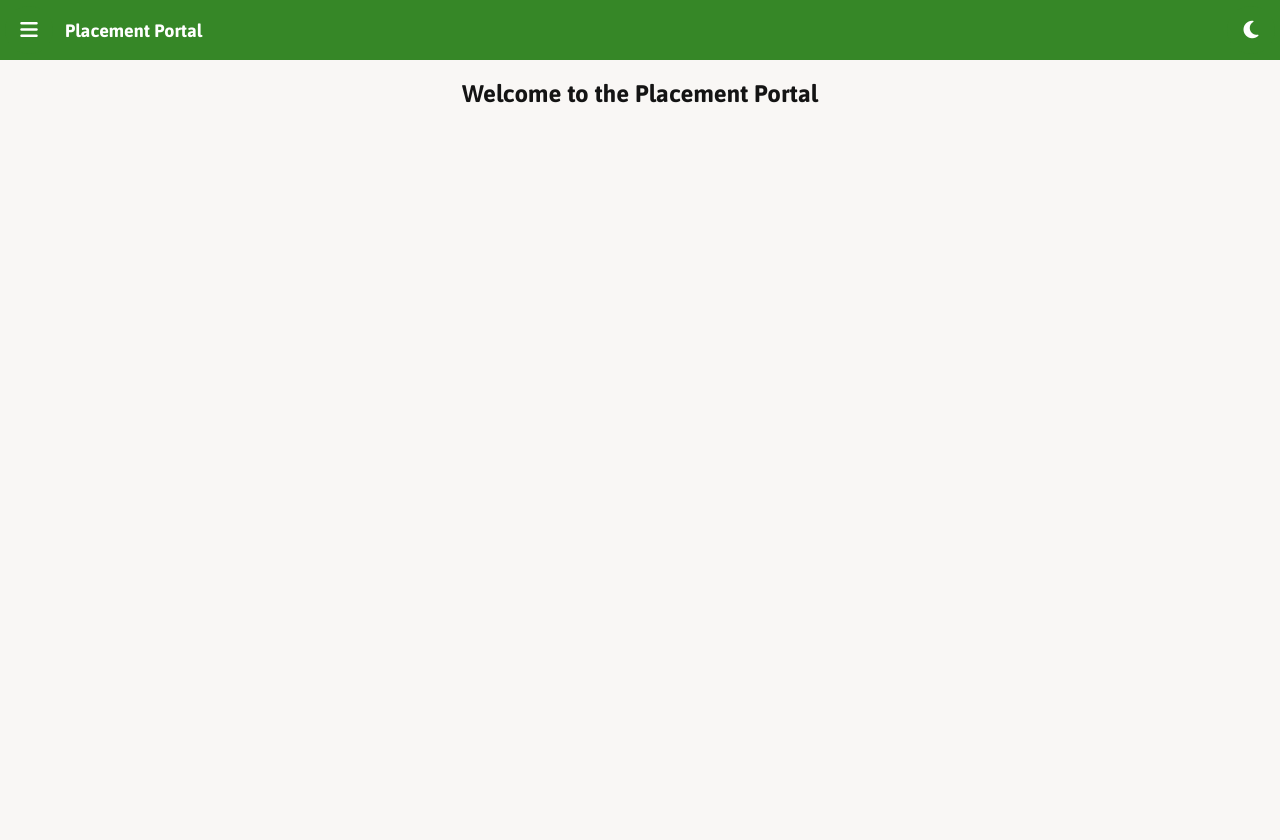
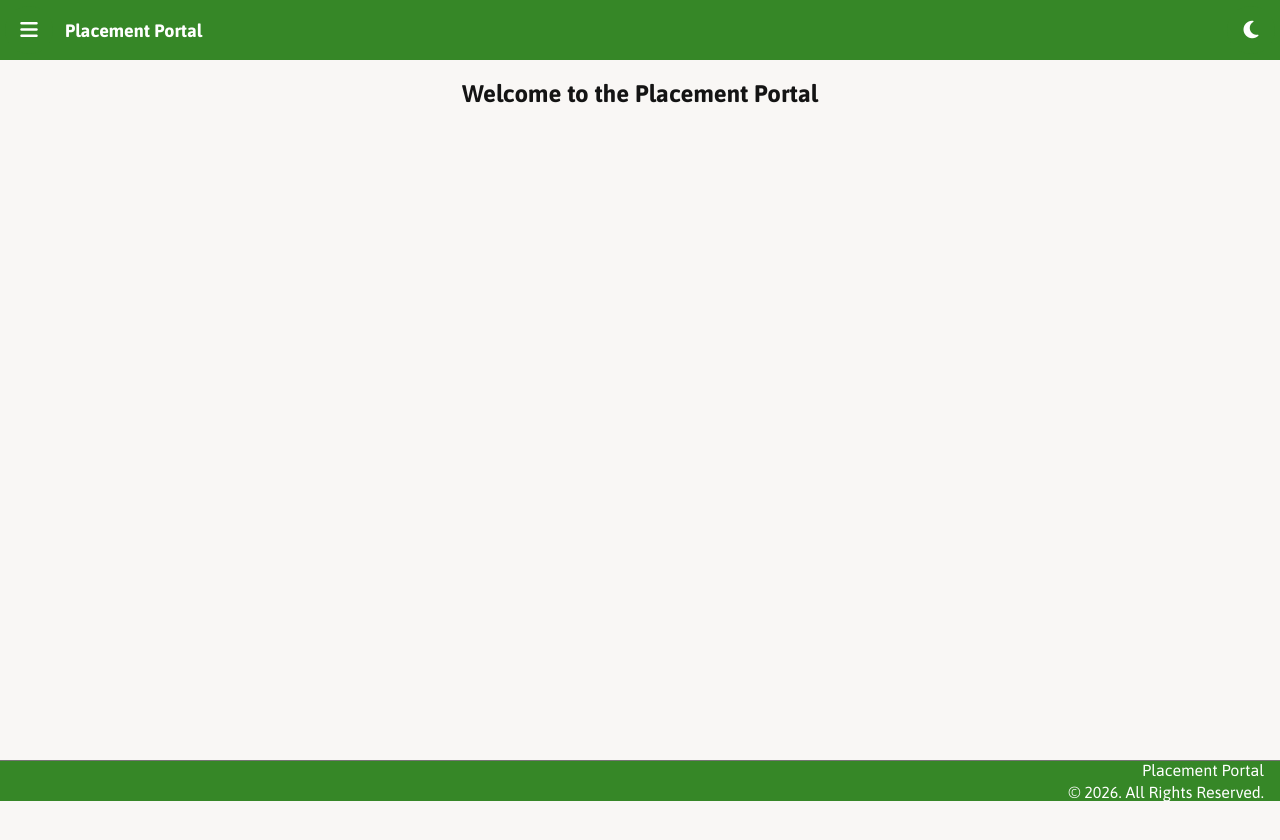
Before and after one commit to yuvarajk2109/placement-portal-app, a Vue app in the folder frontend/: page / in a window 1280 px wide. Shown: the top 840 px of the page. Built offline with nearby package versions, Linux system fonts and the light colour scheme.

Commit message:
feat: Footer Component

```diff
--- a/frontend/src/App.vue
+++ b/frontend/src/App.vue
@@ -1,17 +1,16 @@
 <script setup>
 import AppHeader from './components/layout/AppHeader.vue';
-
+import AppFooter from './components/layout/AppFooter.vue';
 
 </script>
 
 <template>
 
   <AppHeader />
+
   <main>
     <router-view />
   </main>
+
+  <AppFooter />
 </template>
-
-<style scoped>
-
-</style>
--- /dev/null
+++ b/frontend/src/components/layout/AppFooter.vue
@@ -0,0 +1,32 @@
+<template>
+    <footer class = "app-footer">
+        <span class = "footer-content">
+            Placement Portal
+        </span>
+        <span class = "footer-content">
+            &copy; 2026. All Rights Reserved.
+        </span>
+    </footer>
+</template>
+
+<style scoped>
+.app-footer {
+    position: sticky;
+    display: flex;
+    flex-direction: column;
+    justify-content: center;
+    gap: 4px;
+
+    height: var(--footer-height);
+
+    font-size: 16px;
+    color: var(--accent-primary-foreground);
+    border-top: 1px solid var(--surface-line);
+    background: var(--accent-primary-background);
+}
+
+.footer-content {
+    text-align: right;
+    margin: 0 16px;
+}
+</style>
```
